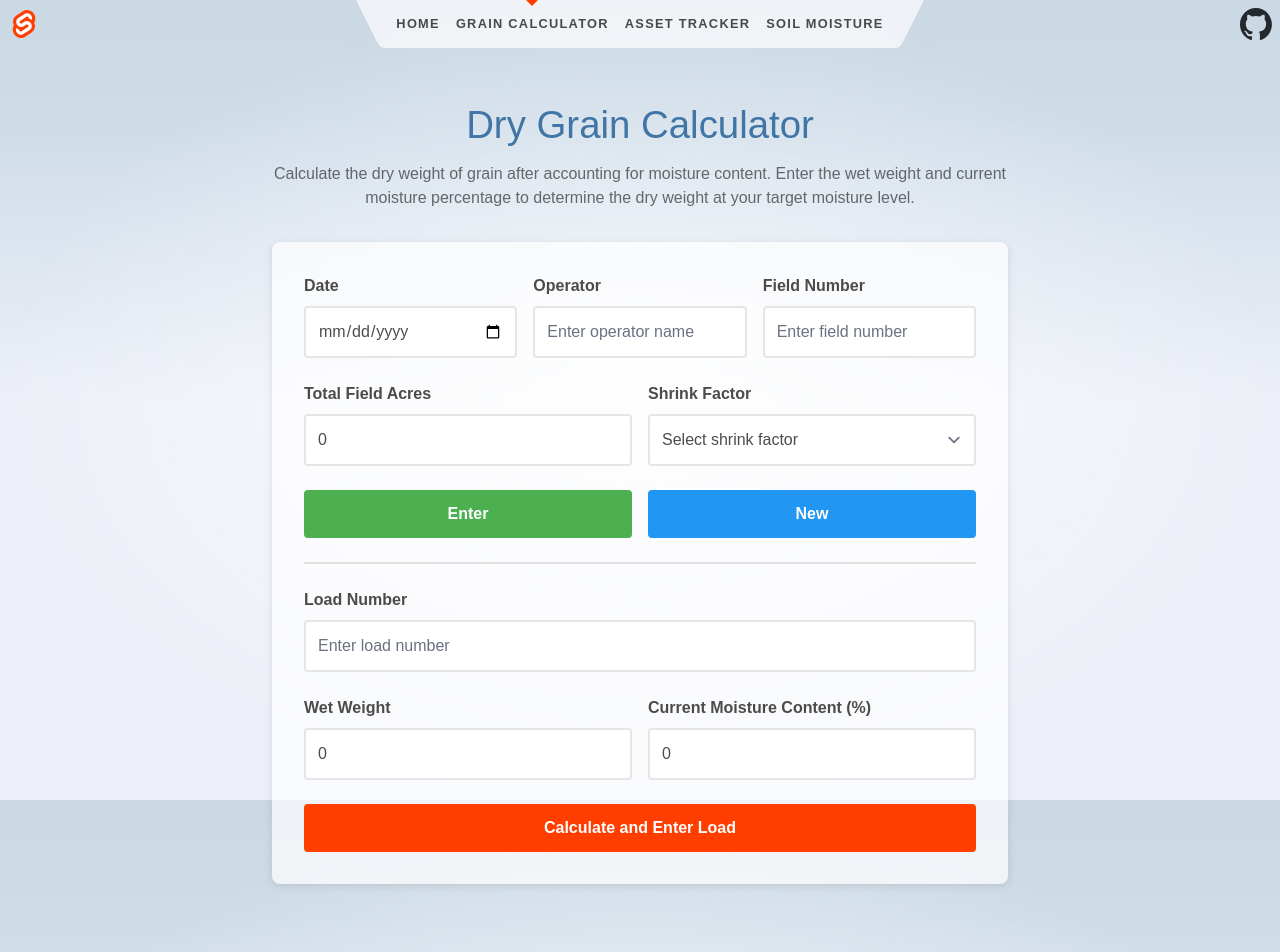
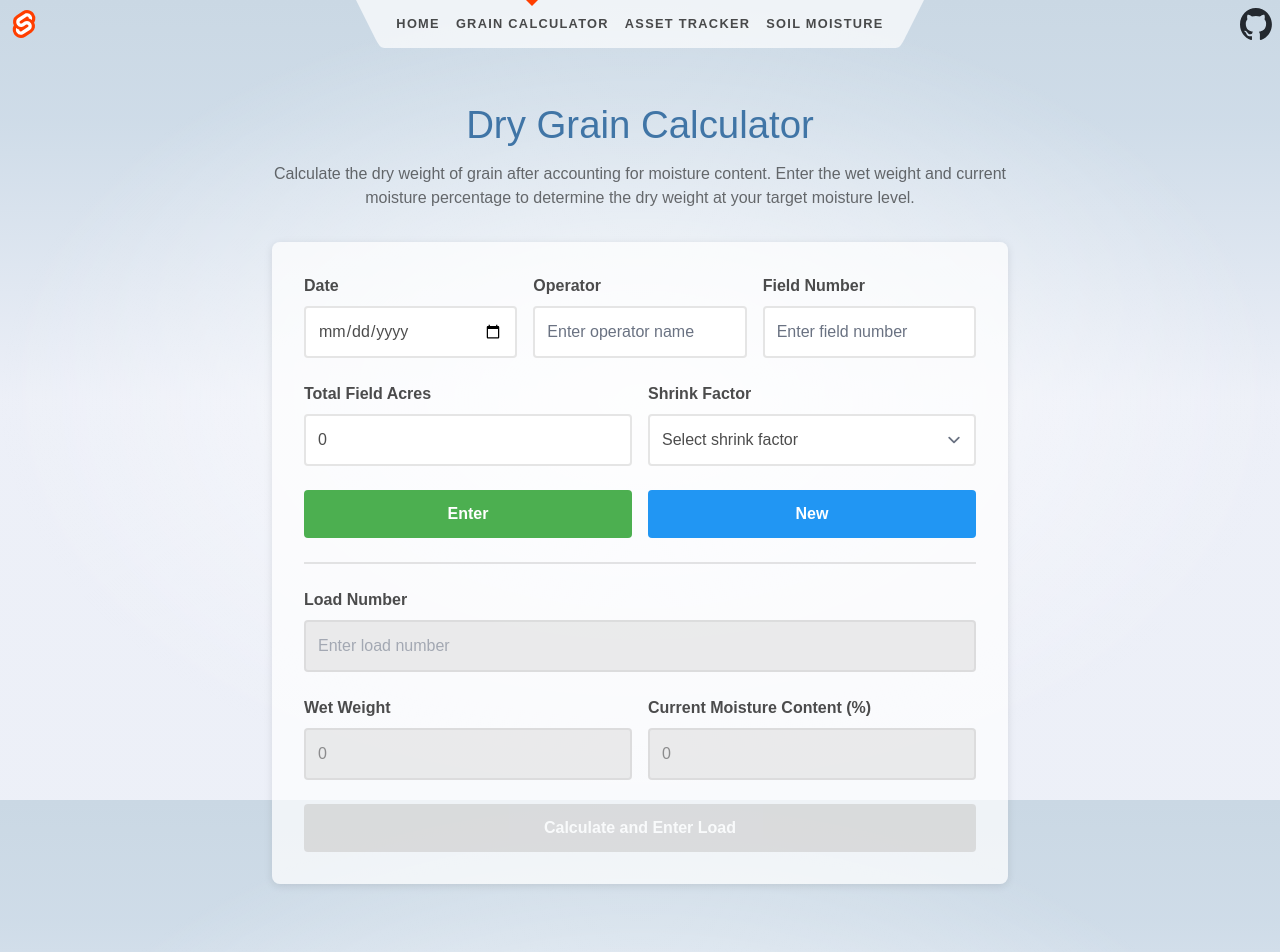
Before and after one commit to heidemanndesigns/GrainCalculator1, a SvelteKit app in the folder graincalculator/: page /grain-calculator in a window 1280 px wide. Shown: the top 952 px of the page. Built offline with nearby package versions, Linux system fonts and the light colour scheme.

Commit message:
Enhance grain calculator by disabling input fields and button when the top section is locked. Update styles for disabled states to improve user experience and visual feedback.

```diff
--- a/graincalculator/src/routes/grain-calculator/+page.svelte
+++ b/graincalculator/src/routes/grain-calculator/+page.svelte
@@ -180,6 +180,7 @@
 				type="text"
 				bind:value={loadNumber}
 				placeholder="Enter load number"
+				disabled={!isTopSectionLocked}
 			/>
 		</div>
 
@@ -193,6 +194,7 @@
 					min="0"
 					bind:value={wetWeight}
 					placeholder="0"
+					disabled={!isTopSectionLocked}
 				/>
 			</div>
 
@@ -206,11 +208,12 @@
 					max="100"
 					bind:value={moistureContent}
 					placeholder="0"
+					disabled={!isTopSectionLocked}
 				/>
 			</div>
 		</div>
 
-		<button class="reset-btn" onclick={enterLoad}>Calculate and Enter Load</button>
+		<button class="reset-btn" onclick={enterLoad} disabled={!isTopSectionLocked}>Calculate and Enter Load</button>
 	</div>
 </section>
 
@@ -422,8 +425,14 @@
 		transition: background 0.2s;
 	}
 
-	.reset-btn:hover {
+	.reset-btn:hover:not(:disabled) {
 		background: #cc2e00;
+	}
+
+	.reset-btn:disabled {
+		background: #cccccc;
+		cursor: not-allowed;
+		opacity: 0.6;
 	}
 
 	.modal-overlay {
```
